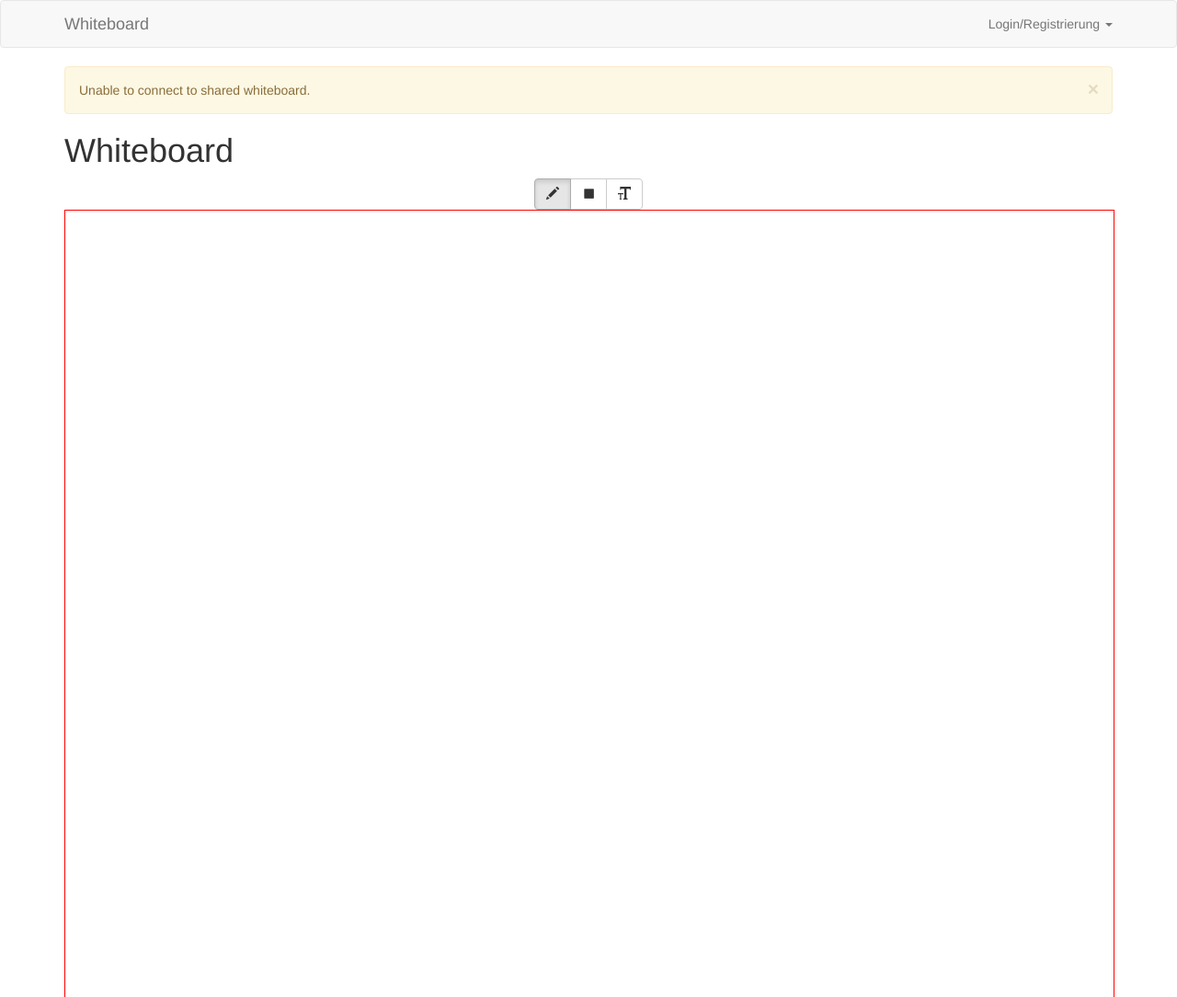
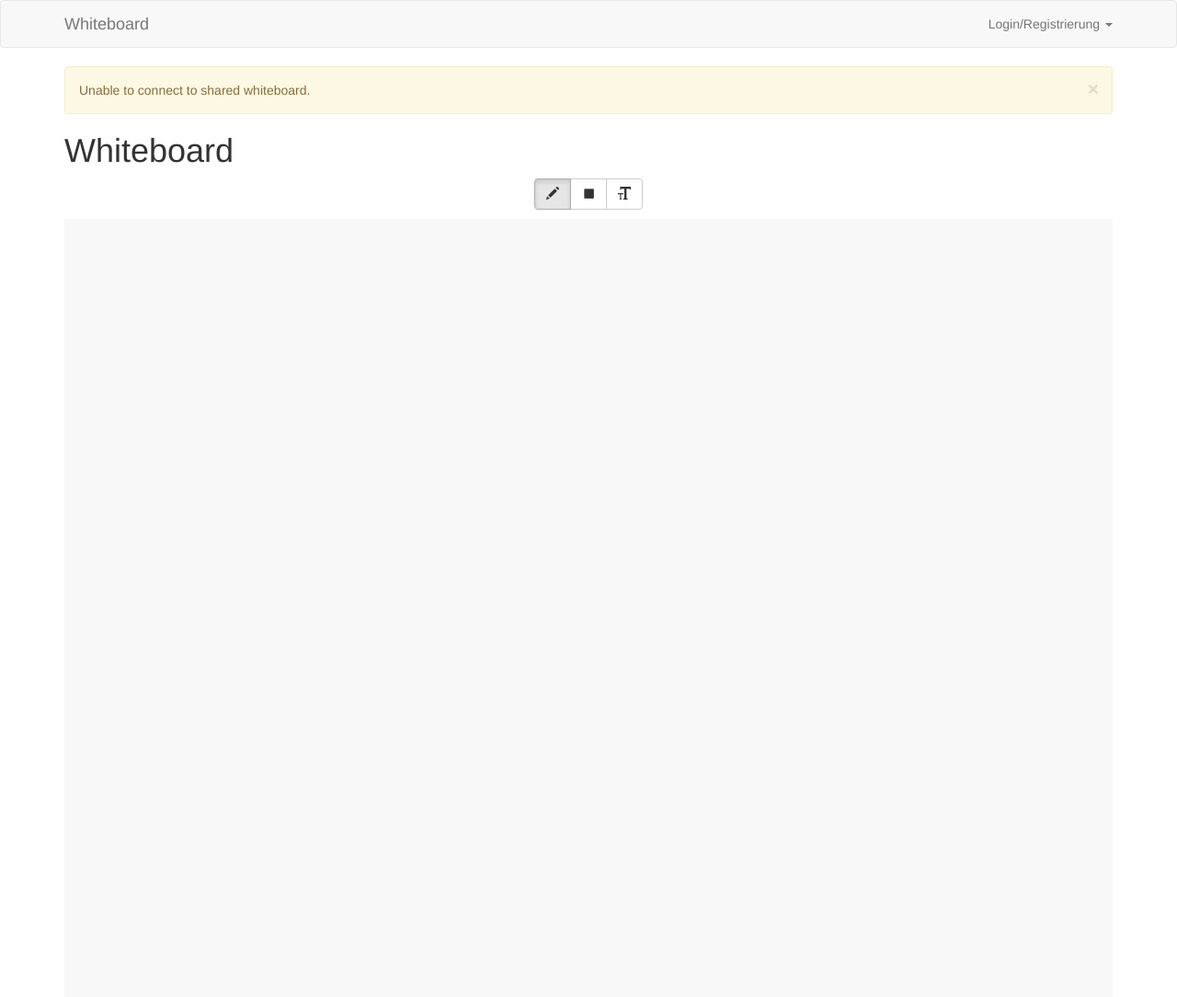
Before and after one commit to kbach014/whiteboard, a website: page frontend/index.html in a window 1280 px wide. Shown: the top 1084 px of the page at 92% size. Drawn offline with nearby package versions, Linux system fonts and the light colour scheme; some packages are replaced by stand-ins of ours.

Commit message:
removed ugly red border :D

```diff
--- a/frontend/partials/whiteboard.html
+++ b/frontend/partials/whiteboard.html
@@ -18,4 +18,6 @@
   </div>
 </div>
 
-<canvas width="1140" height="855" whiteboard-shapes="shapes" style="border: 1px solid red;" whiteboard-event-callback="updateShape(event)" whiteboard-event-fps="10" whiteboard-render-fps="30" whiteboard-shape-type="shapetype"></canvas>
+<p></p>
+
+<canvas width="1140" height="855" whiteboard-shapes="shapes" style="background-color: #f8f8f8;" whiteboard-event-callback="updateShape(event)" whiteboard-event-fps="10" whiteboard-render-fps="30" whiteboard-shape-type="shapetype"></canvas>
```
